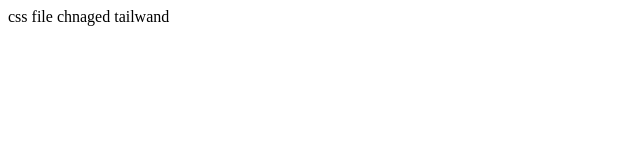
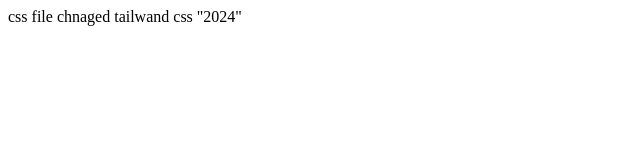
Before and after one commit to himanshum51/html, a plain HTML site: page sample.html in a window 1280 px wide. Shown: the full height of the page, 0-640 px from the left. Drawn offline with Linux system fonts and the light colour scheme.

Commit message:
css chnage

```diff
--- a/sample.html
+++ b/sample.html
@@ -8,5 +8,8 @@
 <body>
     css file
     chnaged tailwand
+
+
+    css "2024"
 </body>
 </html>
```
